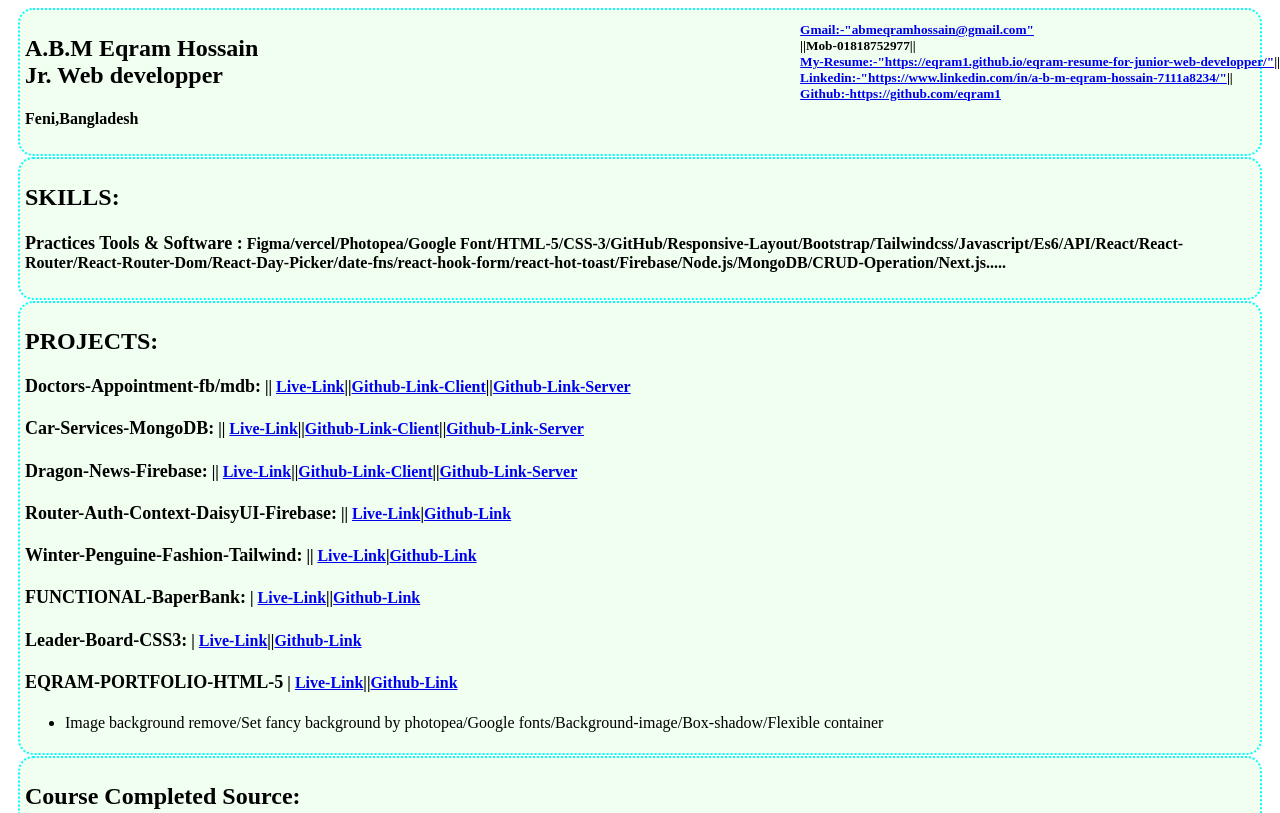
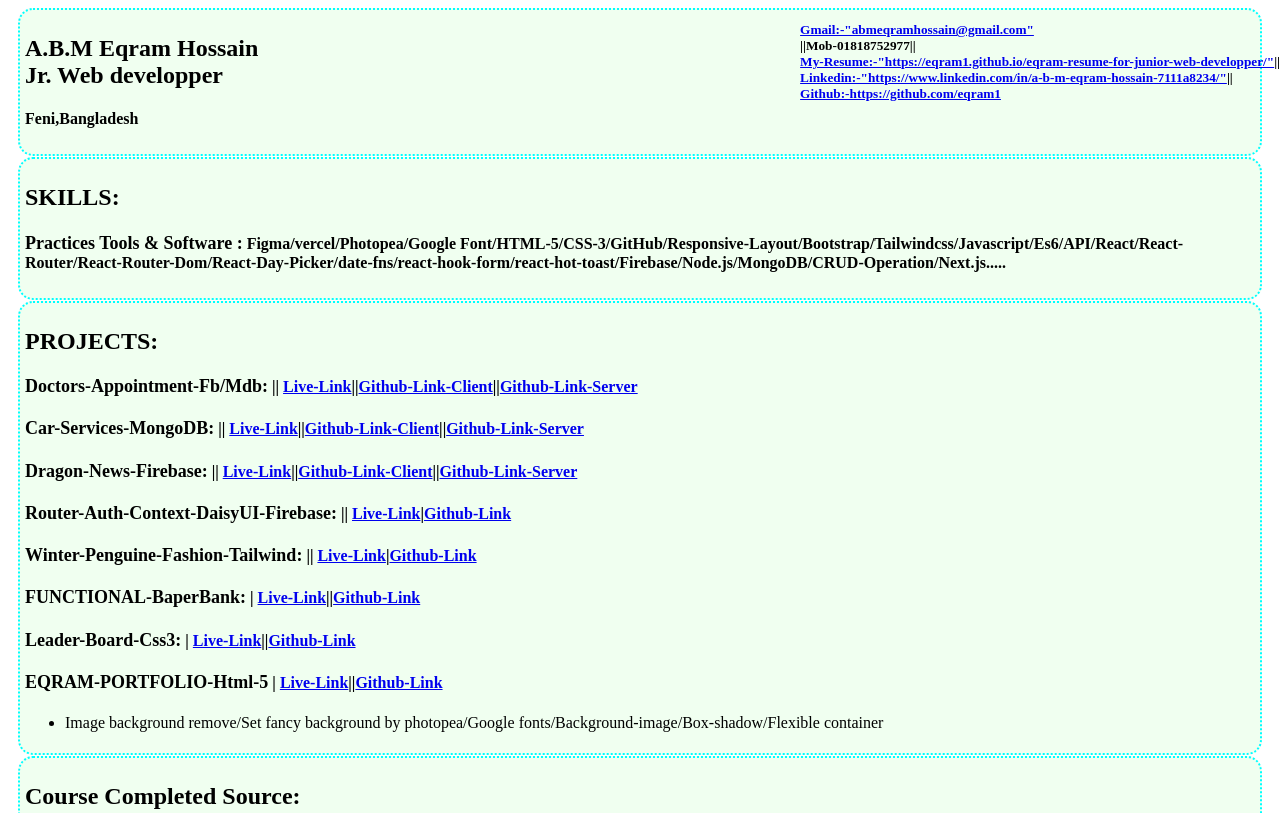
Before and after one commit to eqram1/eqram-web-development-projects-live-link, a plain HTML site: page index.html in a window 1280 px wide. Shown: the top 813 px of the page. Drawn offline with Linux system fonts and the light colour scheme.

Commit message:
updated Eqram portfolio

```diff
--- a/index.html
+++ b/index.html
@@ -33,7 +33,7 @@
     </div>
     <div class="name">
         <h2>PROJECTS:</h2>
-        <h4><strong>Doctors-Appointment-fb/mdb:</strong> || <a target="_blank"
+        <h4><strong>Doctors-Appointment-Fb/Mdb:</strong> || <a target="_blank"
                 href="https://doctors-appointment-6657c.firebaseapp.com/">Live-Link</a>||<a target="_blank"
                 href="https://github.com/eqram1/doctors-appointment-client">Github-Link-Client</a>||<a target="_blank"
                 href="https://github.com/eqram1/doctors-appointment-server">Github-Link-Server</a>
@@ -61,13 +61,13 @@
                 href="https://eqram1.github.io/baper-bank-for-more-practices/">Live-Link</a>||<a target="_blank"
                 href="https://github.com/eqram1/baper-bank-for-more-practices">Github-Link</a>
         </h4>
-        <h4><strong>Leader-Board-CSS3:</strong> | <a target="_blank"
+        <h4><strong>Leader-Board-Css3:</strong> | <a target="_blank"
                 href="https://eqram1.github.io/leader-board-practices/">Live-Link</a>||<a target="_blank"
                 href="https://github.com/eqram1/leader-board-practices">Github-Link</a>
         </h4>
-        <h4><strong>EQRAM-PORTFOLIO-HTML-5</strong> | <a target="_blank"
-                href="https://eqram1.github.io/developer-container/">Live-Link</a>||<a target="_blank"
-                href="https://github.com/eqram1/developer-container">Github-Link</a>
+        <h4><strong>EQRAM-PORTFOLIO-Html-5</strong> | <a target="_blank"
+                href="https://eqram1.github.io/developer-container-4/">Live-Link</a>||<a target="_blank"
+                href="https://github.com/eqram1/developer-container-4">Github-Link</a>
         </h4>
         <ul>
             <li>Image background remove/Set fancy background by photopea/Google
```
